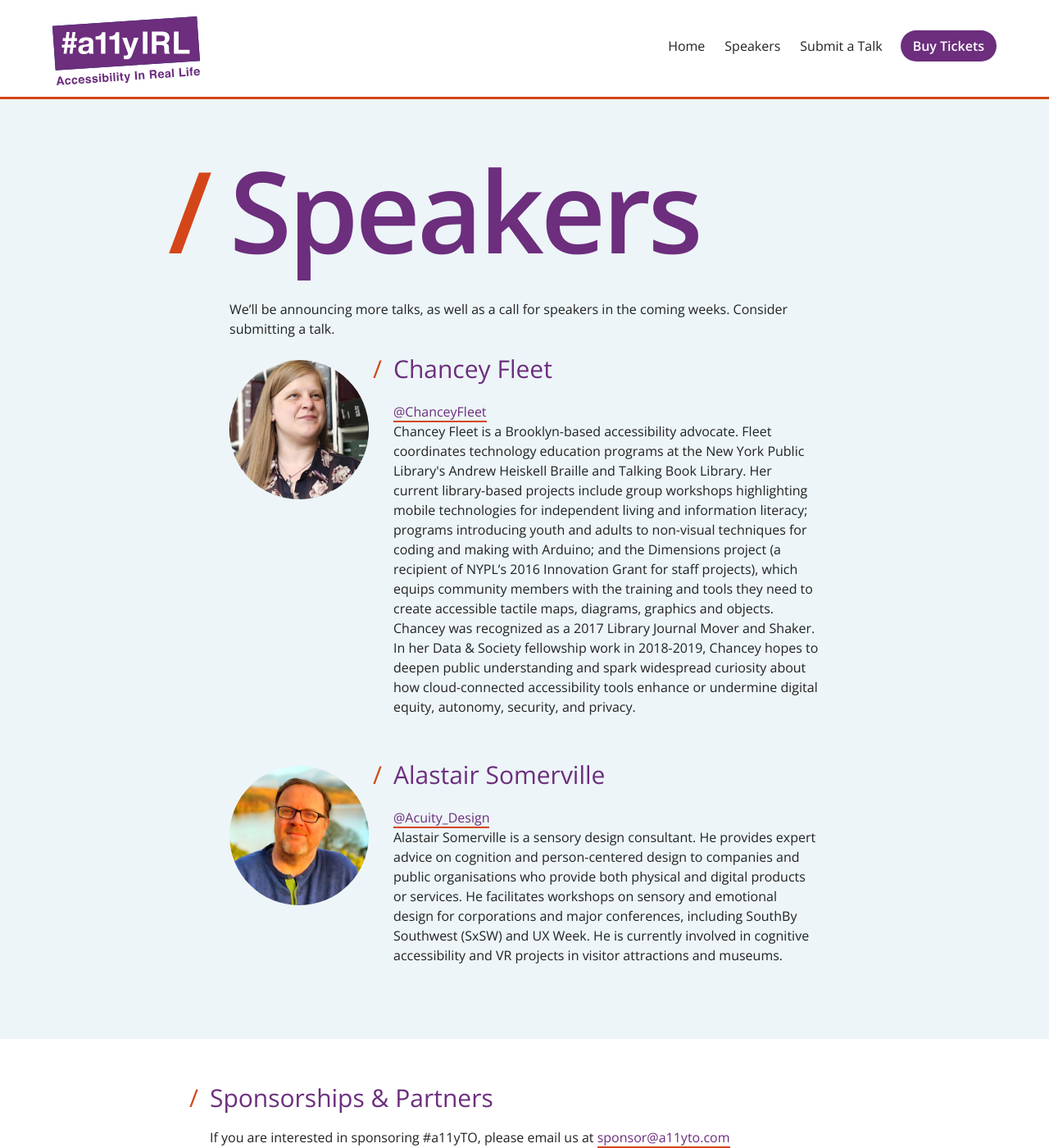
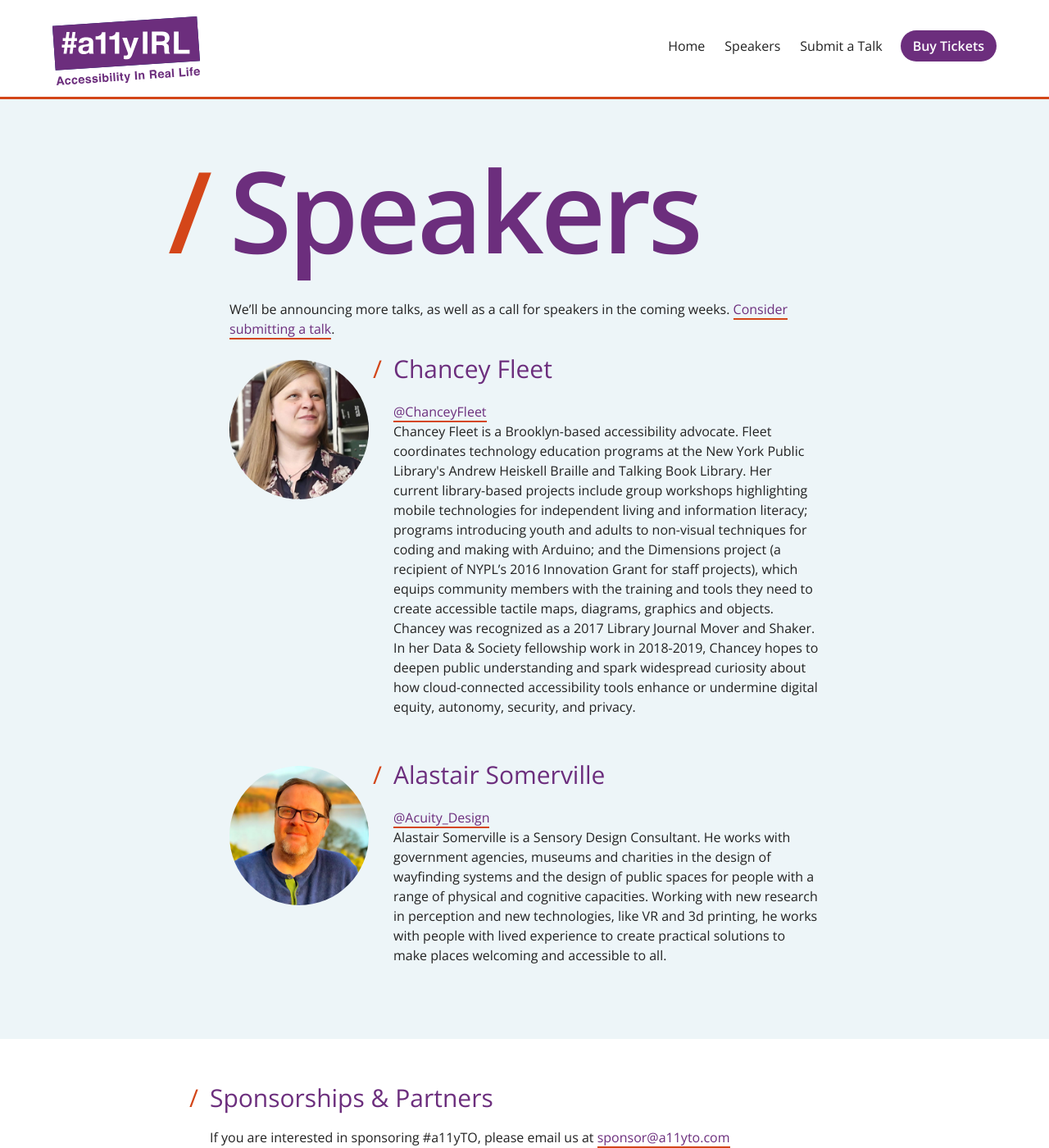
Before and after one commit to a11yTO/static-irl-site, a Jekyll site: the page built from speakers.html, in a window 1280 px wide and 1400 px high. Shown: the whole window at 82% size. Built offline with Jekyll 4.4.1, drawn with Linux system fonts in a browser that asks for light colours; some of the changed lines change nothing that is shown.

Commit message:
Update Alastair's bio and submit a talk links

```diff
--- a/_includes/header.html
+++ b/_includes/header.html
@@ -39,7 +39,7 @@
             <a {% if page.id == 'speakers' %}class="current-page"{% endif %} href="/speakers">Speakers</a>
           </li>
           <li>
-            <a href="https://docs.google.com/forms/d/e/1FAIpQLSfktSJFj6jYY1Dq6fWrL1m1Z_aeNi13mX8ZjnIQN5JUIcFSxw/viewform">Submit a Talk</a>
+            <a href="https://docs.google.com/forms/d/e/1FAIpQLSfktSJFj6jYY1Dq6fWrL1m1Z_aeNi13mX8ZjnIQN5JUIcFSxw/viewform" target="_blank">Submit a Talk</a>
           </li>
           <li class="buyTickets">
             <a href="https://www.eventbrite.ca/e/a11yirl-accessibility-in-real-life-tickets-61654329760" target="_blank">
--- a/speakers.html
+++ b/speakers.html
@@ -6,7 +6,7 @@ id: speakers
 description: We're is thrilled to announce our first round of world renowned speakers, but there's more to come. Stay tuned!
 ---
 
-        <p>We’ll be announcing more talks, as well as a call for speakers in the coming weeks. Consider submitting a talk.</p>
+        <p>We’ll be announcing more talks, as well as a call for speakers in the coming weeks. <a href="https://docs.google.com/forms/d/e/1FAIpQLSfktSJFj6jYY1Dq6fWrL1m1Z_aeNi13mX8ZjnIQN5JUIcFSxw/viewform" target="_blank">Consider submitting a talk</a>.</p>
         <section id="ChanceyFleet" class="speaker-detail clearfix">
             <h2 class="speakerName">Chancey Fleet</h2>
             <img src="/assets/speakers/Chancey-Fleet_400x400.jpg" alt="Headshot of Chancey Fleet" />
@@ -18,5 +18,5 @@ description: We're is thrilled to announce our first round of world renowned spe
             <h2 class="speakerName">Alastair Somerville</h2>
             <img src="/assets/speakers/Alastair-Somerville_400x400.jpg" alt="Headshot of Alastair Somerville" />
             <p><a href="https://twitter.com/Acuity_Design" target="_blank">@Acuity_Design</a></p>
-            <p>Alastair Somerville is a sensory design consultant. He provides expert advice on cognition and person-centered design to companies and public organisations who provide both physical and digital products or services. He facilitates workshops on sensory and emotional design for corporations and major conferences, including SouthBy Southwest (SxSW) and UX Week. He is currently involved in cognitive accessibility and VR projects in visitor attractions and museums.</p>
+            <p>Alastair Somerville is a Sensory Design Consultant. He works with government agencies, museums and charities in the design of wayfinding systems and the design of public spaces for people with a range of physical and cognitive capacities. Working with new research in perception and new technologies, like VR and 3d printing, he works with people with lived experience to create practical solutions to make places welcoming and accessible to all.</p>
         </section>
```
